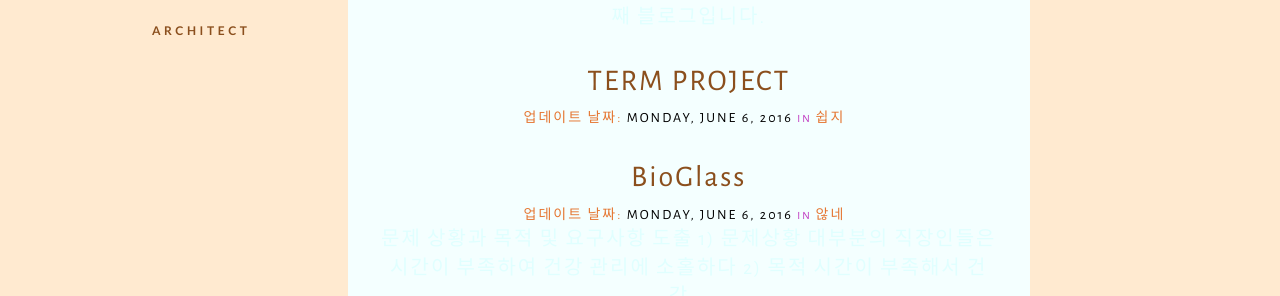
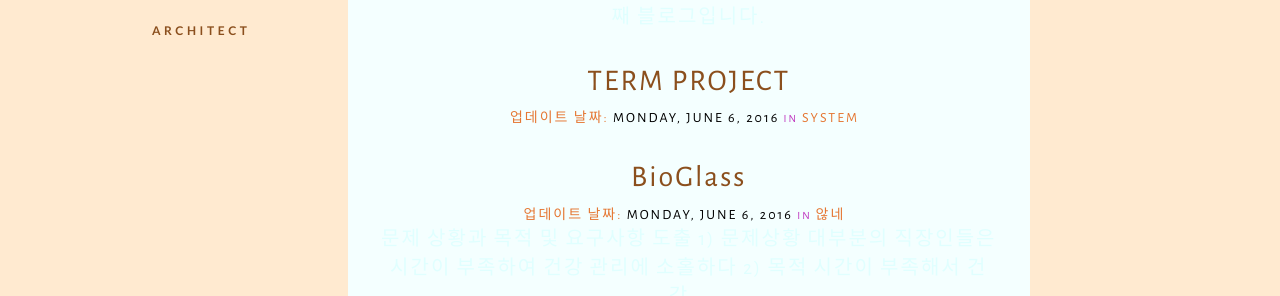
Before and after one commit to strawberryjamsea/trust1303.github.io-1, a Jekyll site: the page built from index.html, in a window 1280 px wide. Shown: the part 341-637 px from the top of the page. Built offline with Jekyll 4.4.1, drawn with Linux system fonts in a browser that asks for light colours; nearby versions of some CDN libraries.

Commit message:
Update 2016-06-07-TERM-Project.markdown

```diff
--- a/_posts/2016-06-07-TERM-Project.markdown
+++ b/_posts/2016-06-07-TERM-Project.markdown
@@ -2,6 +2,6 @@
 layout: post
 title:  "TERM PROJECT"
 date:   2016-06-07 01:50:00 +0900
-categories: 쉽지
+categories: System
 author: "임 형 준"
 ---
```
